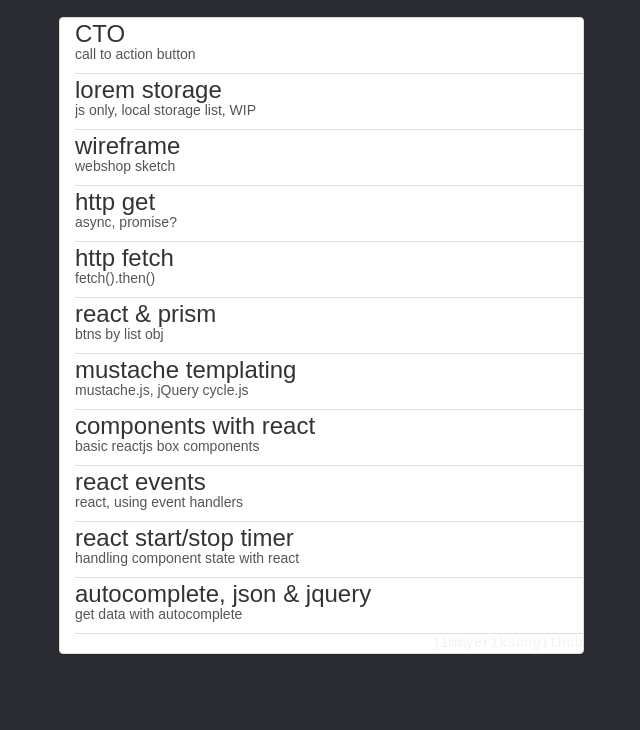
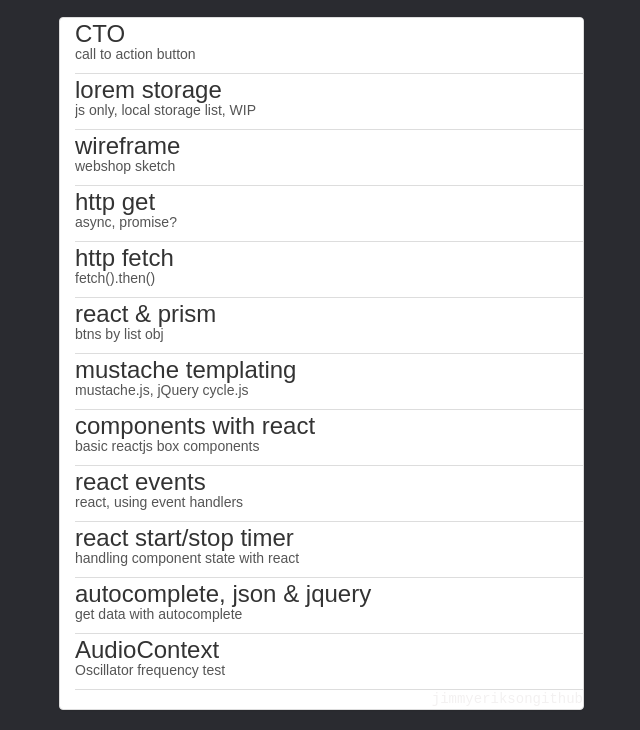
Before and after one commit to jerikson/jerikson.github.io, a plain HTML site: page index.html in a window 1280 px wide. Shown: the part 170-900 px from the top of the page, without its empty margins (41-681 px from the left). Before the commit the page ends 844 px from the top, so only its background shows below. Drawn offline with nearby package versions, Linux system fonts and the light colour scheme.

Commit message:
Added experiment AudioContext

```diff
--- a/index.html
+++ b/index.html
@@ -69,6 +69,10 @@
 		      <p class="list-group-item-text">get data with autocomplete</p>
 		  </a>
 
+		  <a class="list-group-item" href="https://rawgit.com/jerikson/jerikson.github.io/master/experiments/AudioContext/index.html">
+		      <h4 class="list-group-item-heading">AudioContext</h4>
+		      <p class="list-group-item-text">Oscillator frequency test</p>
+		  </a>
 
 
                   <footer>
```
